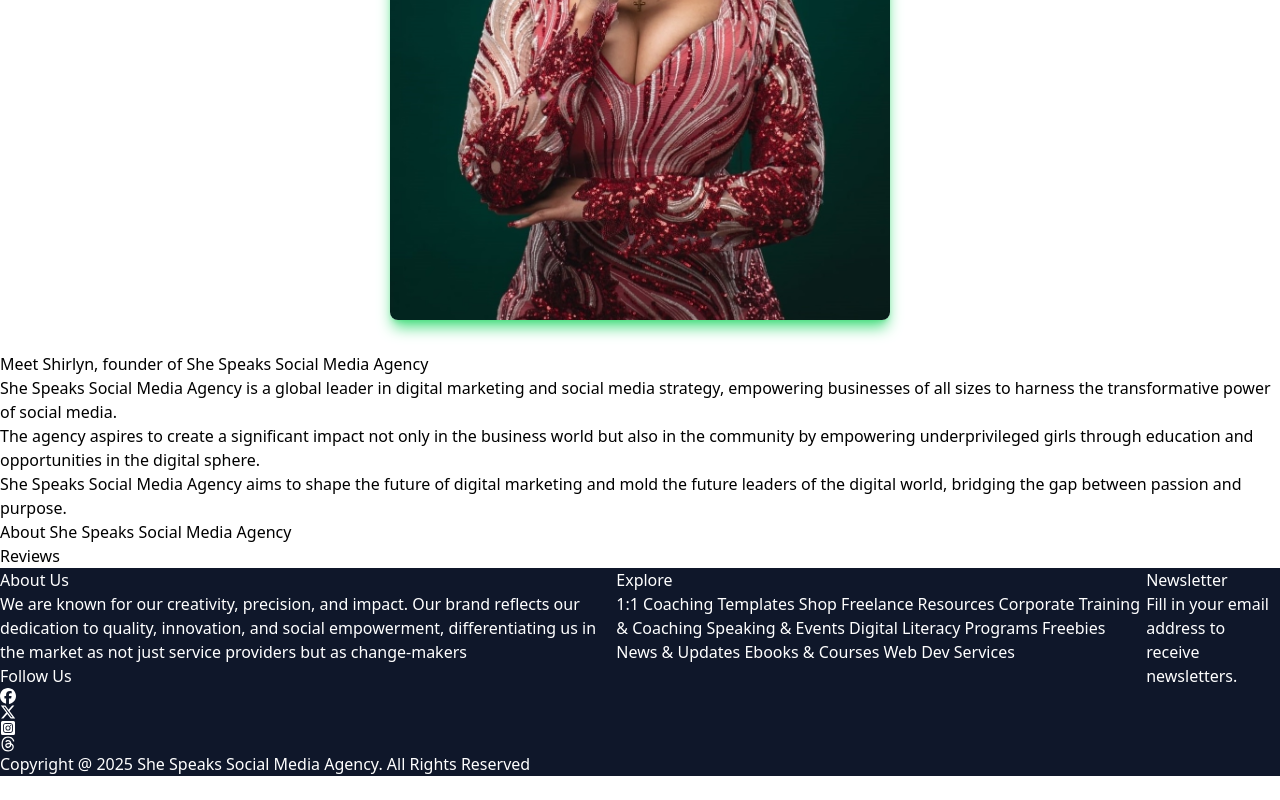
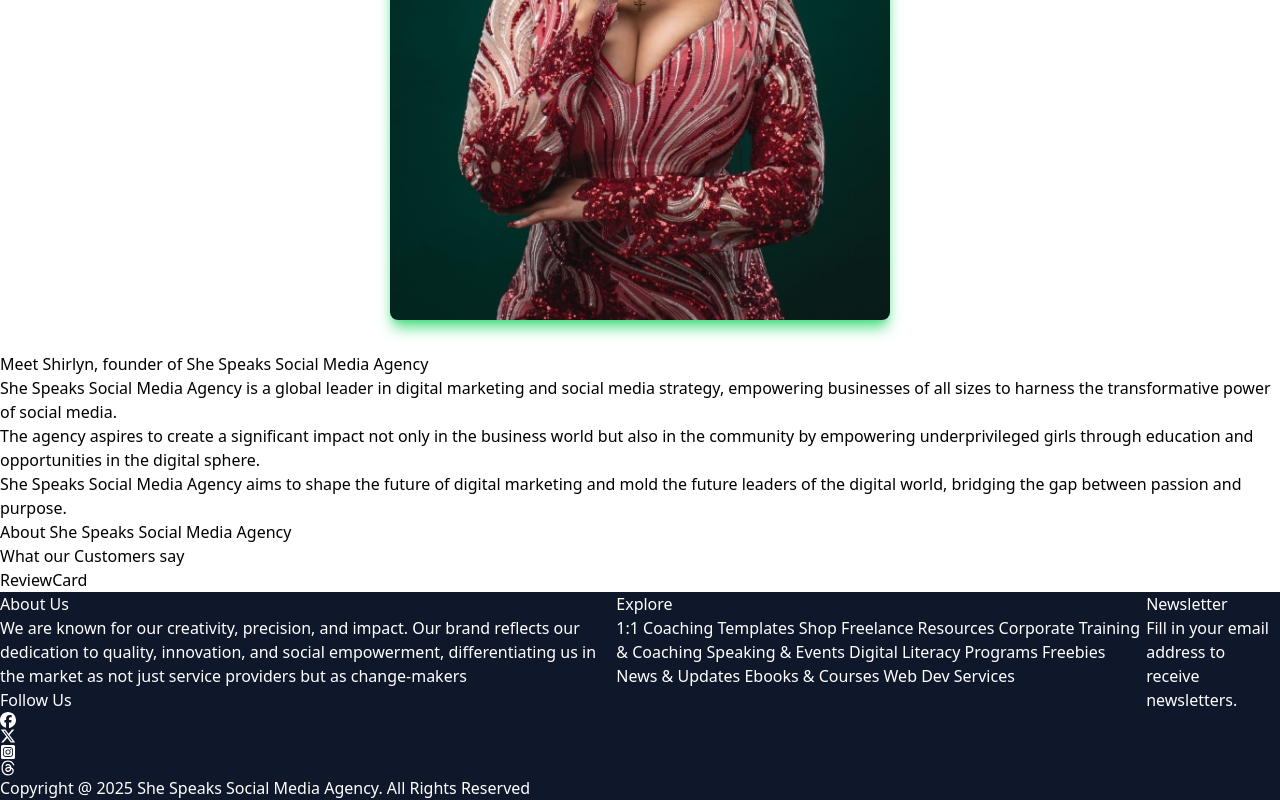
Before and after one commit to MatthewsRicky/shespeaksocial, a Next.js app: page / in a window 1280 px wide. Shown: the part 1838-2638 px from the top of the page. Before the commit the page ends 2614 px from the top, so only its background shows below. Built offline with nearby package versions, Linux system fonts and the light colour scheme.

Commit message:
review card component init

```diff
--- a/components/Reviews.tsx
+++ b/components/Reviews.tsx
@@ -1,8 +1,14 @@
 import React from 'react'
+import ReviewCard from "@/components/ReviewCard";
 
 const Reviews = () => {
 	return (
-		<div>Reviews</div>
+		<section>
+			<div>
+				<h1>What our Customers say</h1>
+				<ReviewCard />
+			</div>
+		</section>
 	)
 }
 export default Reviews
```
